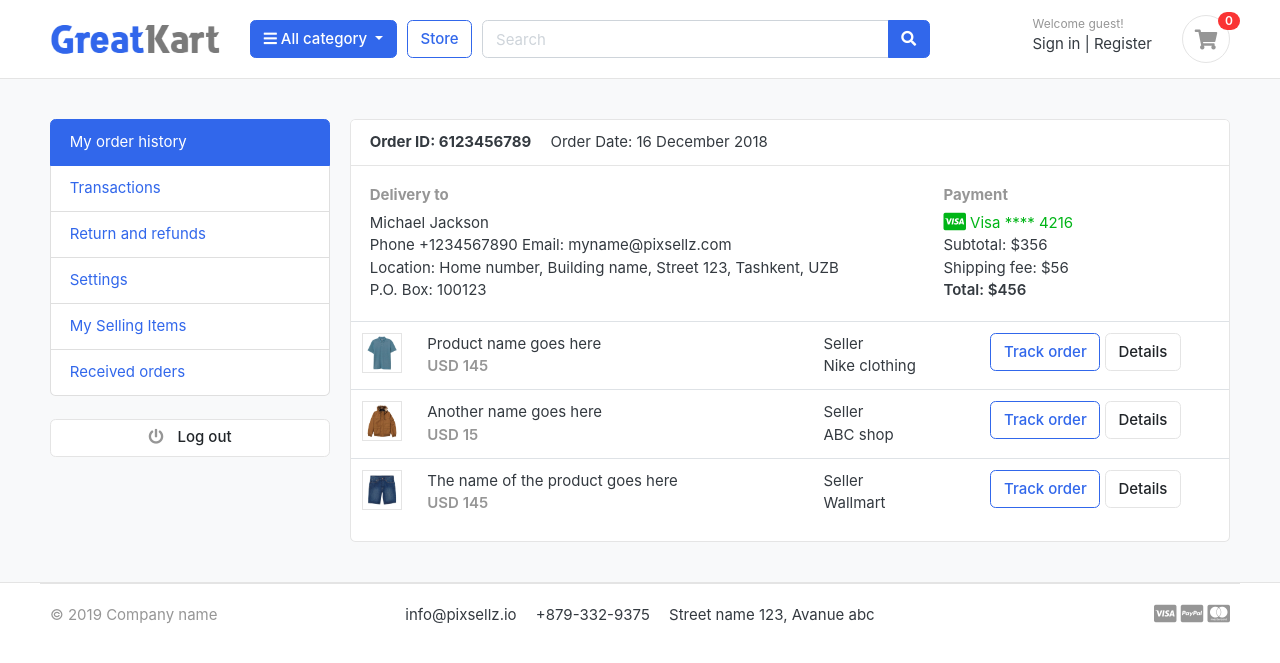
After one commit to theMorshed/djangomart_final_project, a Django app: page /account/profile/ in a window 1280 px wide. The commit adds this page. Shown: the top 663 px of the page. Run offline with Django 4.2, Linux system fonts and the light colour scheme; some libraries are stand-ins or nearby versions; some web fonts are replaced.

Commit message:
create profile page, create login, logout functionality with redirect expected page after login and logout

```diff
--- /dev/null
+++ b/accounts/templates/accounts/profile.html
@@ -0,0 +1,121 @@
+{% extends 'base.html' %}
+{% block body %}
+<!-- ========================= SECTION CONTENT ========================= -->
+<section class="section-conten padding-y bg">
+  <div class="container">
+    <div class="row">
+      <aside class="col-md-3">
+        <!--   SIDEBAR   -->
+        <ul class="list-group">
+          <a class="list-group-item active" href="#"> My order history </a>
+          <a class="list-group-item" href="#"> Transactions </a>
+          <a class="list-group-item" href="#"> Return and refunds </a>
+          <a class="list-group-item" href="#">Settings </a>
+          <a class="list-group-item" href="#"> My Selling Items </a>
+          <a class="list-group-item" href="#"> Received orders </a>
+        </ul>
+        <br />
+        <a class="btn btn-light btn-block" href="{% url 'logout' %}">
+          <i class="fa fa-power-off"></i> <span class="text">Log out</span>
+        </a>
+        <!--   SIDEBAR .//END   -->
+      </aside>
+      <main class="col-md-9">
+        <article class="card">
+          <header class="card-header">
+            <strong class="d-inline-block mr-3">Order ID: 6123456789</strong>
+            <span>Order Date: 16 December 2018</span>
+          </header>
+          <div class="card-body">
+            <div class="row">
+              <div class="col-md-8">
+                <h6 class="text-muted">Delivery to</h6>
+                <p>
+                  Michael Jackson <br />
+                  Phone +1234567890 Email: myname@pixsellz.com <br />
+                  Location: Home number, Building name, Street 123, Tashkent,
+                  UZB <br />
+                  P.O. Box: 100123
+                </p>
+              </div>
+              <div class="col-md-4">
+                <h6 class="text-muted">Payment</h6>
+                <span class="text-success">
+                  <i class="fab fa-lg fa-cc-visa"></i>
+                  Visa **** 4216
+                </span>
+                <p>
+                  Subtotal: $356 <br />
+                  Shipping fee: $56 <br />
+                  <span class="b">Total: $456 </span>
+                </p>
+              </div>
+            </div>
+            <!-- row.// -->
+          </div>
+          <!-- card-body .// -->
+          <div class="table-responsive">
+            <table class="table table-hover">
+              <tr>
+                <td width="65">
+                  <img src="../images/items/1.jpg" class="img-xs border" />
+                </td>
+                <td>
+                  <p class="title mb-0">Product name goes here</p>
+                  <var class="price text-muted">USD 145</var>
+                </td>
+                <td>
+                  Seller <br />
+                  Nike clothing
+                </td>
+                <td width="250">
+                  <a href="#" class="btn btn-outline-primary">Track order</a>
+                  <a href="#" class="btn btn-light"> Details </a>
+                </td>
+              </tr>
+              <tr>
+                <td>
+                  <img src="../images/items/2.jpg" class="img-xs border" />
+                </td>
+                <td>
+                  <p class="title mb-0">Another name goes here</p>
+                  <var class="price text-muted">USD 15</var>
+                </td>
+                <td>
+                  Seller <br />
+                  ABC shop
+                </td>
+                <td>
+                  <a href="#" class="btn btn-outline-primary">Track order</a>
+                  <a href="#" class="btn btn-light"> Details </a>
+                </td>
+              </tr>
+              <tr>
+                <td>
+                  <img src="../images/items/3.jpg" class="img-xs border" />
+                </td>
+                <td>
+                  <p class="title mb-0">The name of the product goes here</p>
+                  <var class="price text-muted">USD 145</var>
+                </td>
+                <td>
+                  Seller <br />
+                  Wallmart
+                </td>
+                <td>
+                  <a href="#" class="btn btn-outline-primary">Track order</a>
+                  <a href="#" class="btn btn-light"> Details </a>
+                </td>
+              </tr>
+            </table>
+          </div>
+          <!-- table-responsive .end// -->
+        </article>
+        <!-- order-group.// -->
+      </main>
+    </div>
+    <!-- row.// -->
+  </div>
+</section>
+<!-- ========================= SECTION CONTENT END// ========================= -->
+{% endblock body %}
--- a/accounts/urls.py
+++ b/accounts/urls.py
@@ -1,7 +1,9 @@
 from django.urls import path
-from accounts.views import register, user_login
+from accounts.views import register, user_login, display_profile, user_logout
 
 urlpatterns = [
     path('register/', register, name='register'),
     path('login/', user_login, name='login'),
+    path('profile/', display_profile, name='profile'),
+    path('logout/', user_logout, name='logout'),
 ]
--- a/accounts/views.py
+++ b/accounts/views.py
@@ -1,12 +1,14 @@
 from django.shortcuts import render, redirect
 from accounts.forms import RegistrationForm
+from django.contrib.auth import login, logout, authenticate
 
 # Create your views here.
 def register(request):
     if request.method == 'POST':
         form = RegistrationForm(request.POST)
         if form.is_valid():
-            form.save()
+            user = form.save()
+            login(request, user)
             return redirect('store')
     else:
         form = RegistrationForm()
@@ -14,4 +16,18 @@ def register(request):
     return render(request, 'accounts/register.html', {'form': form})
 
 def user_login(request):
+    if request.method == 'POST':
+        username = request.POST.get('username')
+        password = request.POST.get('password')
+        user = authenticate(username = username, password = password)
+        login(request, user)
+        return redirect('profile')
+
     return render(request, 'accounts/login.html')
+
+def display_profile(request):
+    return render(request, 'accounts/profile.html')
+
+def user_logout(request):
+    logout(request)
+    return redirect('login')
--- a/templates/base.html
+++ b/templates/base.html
@@ -1,6 +1,3 @@
 {% include 'header.html' %}
-
-
 {% block body %}{% endblock body %}
-
 {% include 'footer.html' %}
--- a/templates/header.html
+++ b/templates/header.html
@@ -86,11 +86,19 @@ $(document).ready(function() {
 	<div class="col-lg-3 col-sm-6 col-8 order-2 order-lg-3">
 				<div class="d-flex justify-content-end mb-3 mb-lg-0">
 					<div class="widget-header">
+						{% if request.user.is_authenticated %}
+						<small class="title text-muted">Welcome {{ request.user.username }}!</small>
+						<div>
+							<a href="{% url 'profile' %}">Profile</a> <span class="dark-transp"> | </span>
+							<a href="{% url 'logout' %}"> Sign Out</a>
+						</div>
+						{% else %}
 						<small class="title text-muted">Welcome guest!</small>
 						<div>
 							<a href="{% url 'login' %}">Sign in</a> <span class="dark-transp"> | </span>
 							<a href="{% url 'register' %}"> Register</a>
 						</div>
+						{% endif %}
 					</div>
 					<a href="{% url 'cart' %}" class="widget-header pl-3 ml-3">
 						<div class="icon icon-sm rounded-circle border"><i class="fa fa-shopping-cart"></i></div>
--- a/templates/index.html
+++ b/templates/index.html
@@ -1,5 +1,6 @@
 {% extends 'base.html' %} {% load static %} {% block body %}
 <!-- ========================= SECTION MAIN ========================= -->
+{{ request.user.username }}
 <section class="section-intro padding-y-sm">
   <div class="container">
     <div class="intro-banner-wrap">
```
Also changed, not shown: accounts/templates/accounts/login.html (+4 -3 lines), db.sqlite3.
